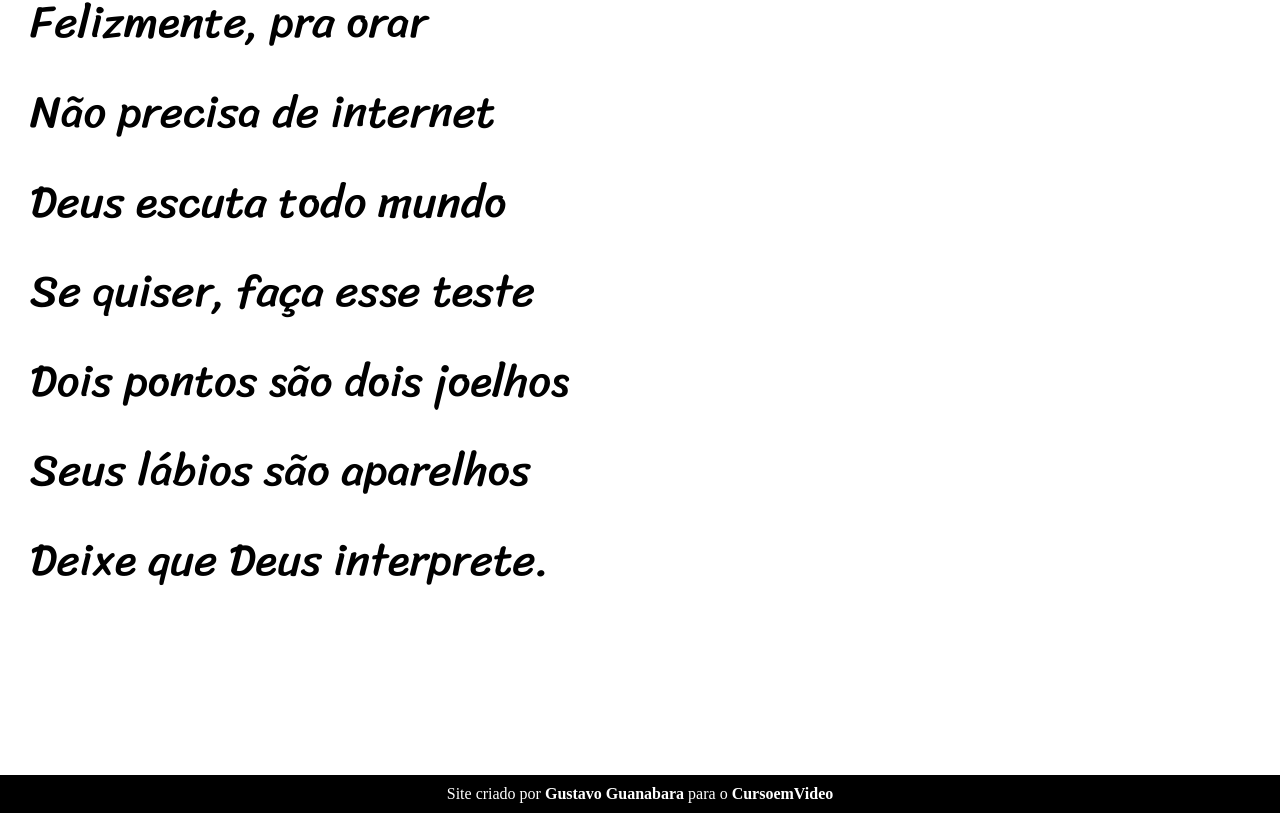
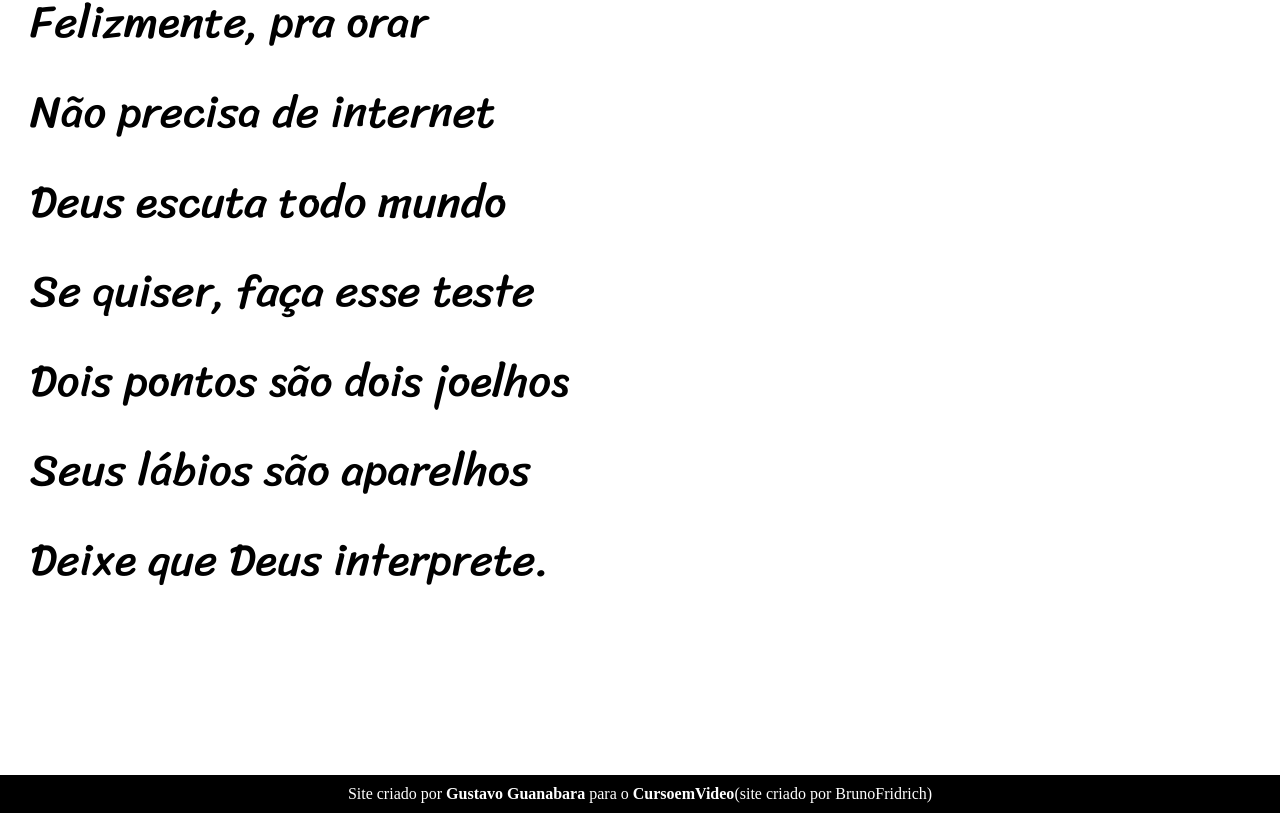
Before and after one commit to BrunoFridrich/projeto-cordel, a plain HTML site: page index.html in a window 1280 px wide. Shown: the part 5142-5955 px from the top of the page. Drawn offline with Linux system fonts and the light colour scheme.

Commit message:
Update index.html

```diff
--- a/index.html
+++ b/index.html
@@ -92,7 +92,7 @@
     </section>
 
     <footer>
-        <p>Site criado por <a href="https://github.com/gustavoguanabara" target="_blank">Gustavo Guanabara</a> para o <a href="https://www.cursoemvideo.com" target="_blank">CursoemVideo</a></p>
+        <p>Site criado por <a href="https://github.com/gustavoguanabara" target="_blank">Gustavo Guanabara</a> para o <a href="https://www.cursoemvideo.com" target="_blank">CursoemVideo</a>(site criado por BrunoFridrich)</p>
     </footer>
 </body>
 </html>
```
